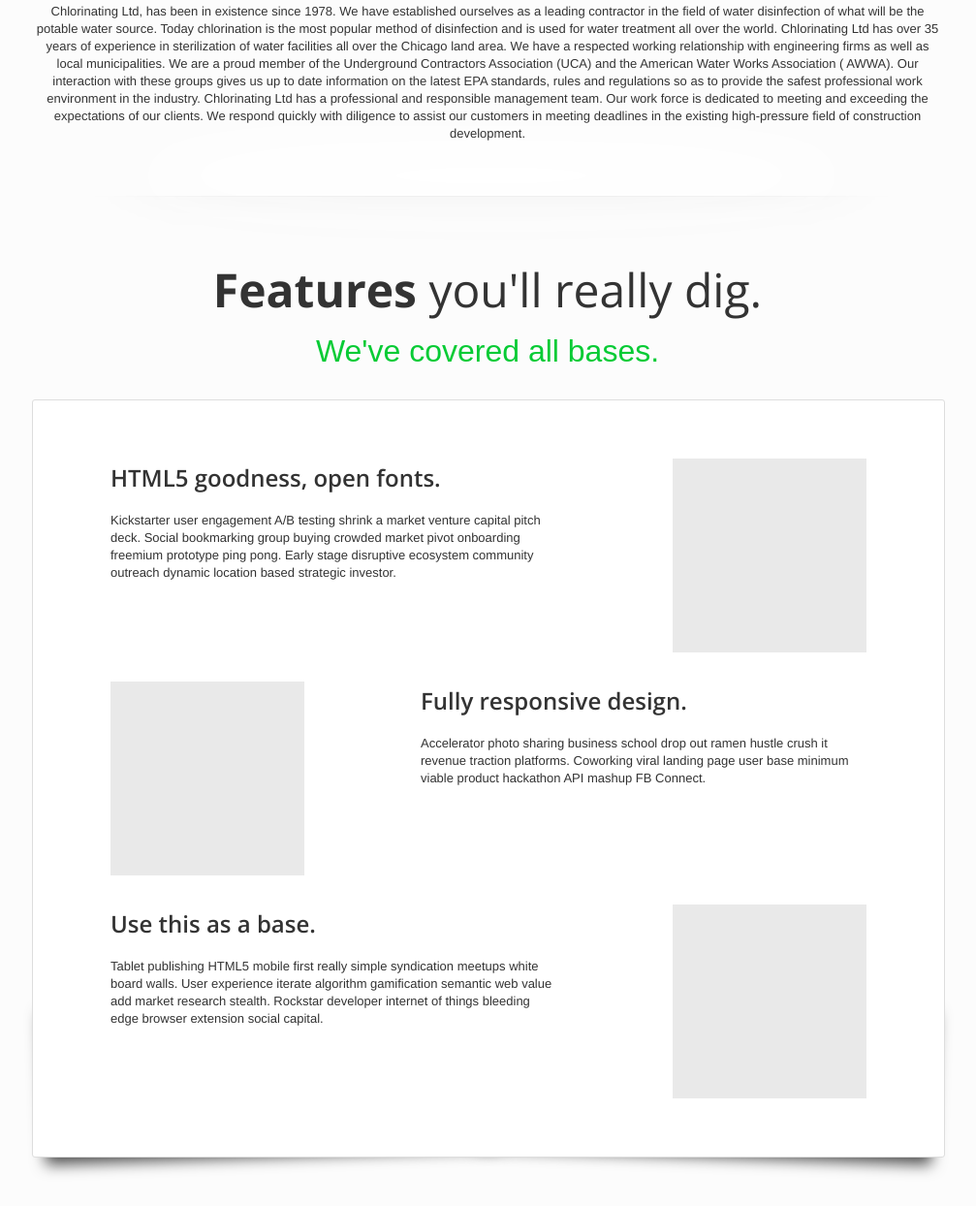
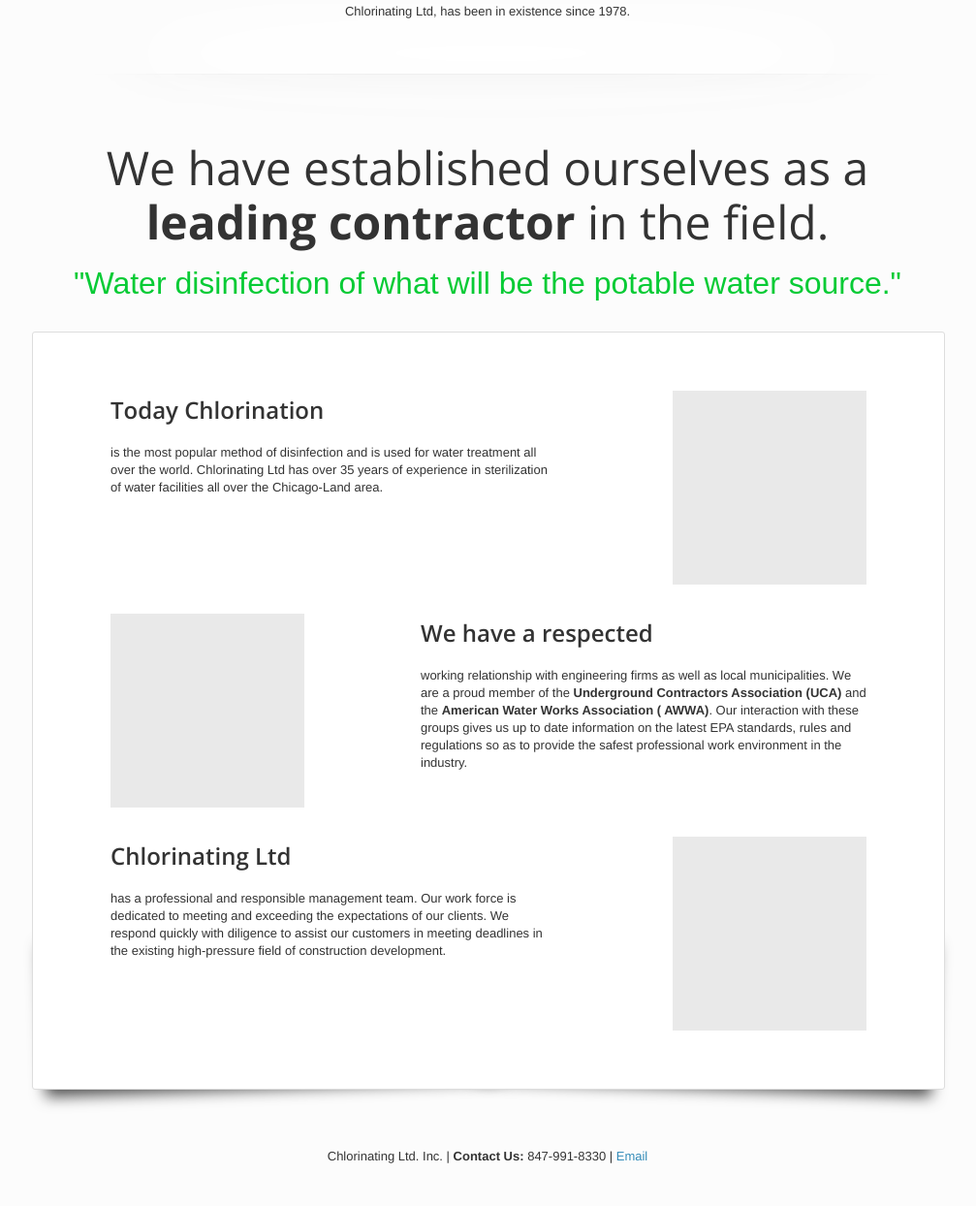
Before and after one commit to chlorinatingltd/chlorinatingltd.github.com, a plain HTML site: page index.html in a window 1280 px wide. Shown: the part 813-2057 px from the top of the page at 97% size, without its empty margins (137-1144 px from the left). Drawn offline with nearby package versions, Linux system fonts and the light colour scheme; a web font is replaced by a local one.

Commit message:
adding image and content

```diff
--- a/index.html
+++ b/index.html
@@ -26,13 +26,13 @@
         <div class="navbar-inner">
             <div class="container">
                 <a href="/" class="brand">Chlorinating Ltd. Inc.</a>
-                <p class="nav"><strong>Contact Us:</strong> 847-991-8330 | <a href="mailto:who@ever.com">Email</a></p>
+                <p class="nav"><strong>Contact Us:</strong> 847-991-8330 | <a href="mailto:jimlapetina@hotmail.com">Email</a></p>
             </div>
         </div>
     </nav>
     <div class="row">
         <div class="feature span12">
-            <h2 class="motto">Chicago-land Water purification of </br><strong>Mains, Tanks, & Reservoirs.</strong>.</h2>
+            <h2 class="motto">Chicago-Land Water purification of </br><strong>Mains, Tanks, & Reservoirs.</strong>.</h2>
             <h3 class="hand">Residential Buildings, Commercial Buildings, and Water Towers</h3>
             <h4>Pressure Testing and Pressure Connections</h4>
             <img id="feature-screenshot" src="img/pics/feature.png" alt="screenshot" />
@@ -40,22 +40,19 @@
     </div>
     <div class="row">
         <div class="span12 graded center">
-            <p>Chlorinating Ltd, has been in existence since 1978.  We have established ourselves as a leading contractor in the field of water disinfection of what will be the potable water source.  Today chlorination is the most popular method of disinfection and is used for water treatment all over the world.  Chlorinating Ltd has over 35 years of experience in sterilization of water facilities all over the Chicago land area.  We have a respected working relationship with engineering firms as well as local municipalities. We are a proud member of the Underground Contractors Association (UCA) and the American Water Works Association ( AWWA).  Our interaction with these groups gives us up to date information on the latest EPA standards, rules and regulations so as to provide the safest professional work environment in the industry. Chlorinating Ltd has a professional and responsible management team.  Our work force is dedicated to meeting and exceeding the expectations of our clients. We respond quickly with diligence to assist our customers in meeting deadlines in the existing high-pressure field of construction development.</p>
+            <p>Chlorinating Ltd, has been in existence since 1978.</p>
         </div>
     </div>
 </div>
 <div class="container">
-    <h2><strong>Features</strong> you'll really dig.</h2>
-    <h3 class="hand">We've covered all bases.</h3>
+    <h2>We have established ourselves as a <strong>leading contractor</strong> in the field.</h2>
+    <h3 class="hand">"Water disinfection of what will be the potable water source."</h3>
     <div class="row">
         <div class="span12 box drop-shadow">
             <div class="row">
                 <article class="span6 offset1">
-                    <h3>HTML5 goodness, open fonts.</h3>
-                    <p>Kickstarter user engagement A/B testing shrink a market venture capital pitch deck. Social bookmarking group buying crowded market
-                    pivot onboarding freemium prototype ping pong.
-                    Early stage disruptive ecosystem community outreach dynamic location based strategic investor.
-                    </p>
+                    <h3>Today Chlorination</h3>
+                    <p>is the most popular method of disinfection and is used for water treatment all over the world.  Chlorinating Ltd has over 35 years of experience in sterilization of water facilities all over the Chicago-Land area.</p>
                 </article>
                 <div class="span4">
                     <img src="img/pics/placeholder_200.png" alt="placeholder" />
@@ -66,18 +63,14 @@
                     <img src="img/pics/placeholder_200.png" alt="placeholder" />
                 </div>
                 <article class="span6">
-                    <h3>Fully responsive design.</h3>
-                    <p>Accelerator photo sharing business school drop out ramen hustle crush it revenue traction platforms.
-                    Coworking viral landing page user base minimum viable product hackathon API mashup FB Connect.</p>
+                    <h3>We have a respected</h3>
+                    <p>working relationship with engineering firms as well as local municipalities. We are a proud member of the <strong>Underground Contractors Association (UCA)</strong> and the <strong>American Water Works Association ( AWWA)</strong>.  Our interaction with these groups gives us up to date information on the latest EPA standards, rules and regulations so as to provide the safest professional work environment in the industry.</p>
                 </article>
             </div>
             <div class="row">
                 <article class="span6 offset1">
-                    <h3>Use this as a base.</h3>
-                    <p>Tablet publishing HTML5 mobile first really simple syndication meetups white board walls.
-                    User experience iterate algorithm gamification semantic web value add market research stealth.
-                    Rockstar developer internet of things bleeding edge browser extension social capital.
-                    </p>
+                    <h3>Chlorinating Ltd</h3>
+                    <p>has a professional and responsible management team. Our work force is dedicated to meeting and exceeding the expectations of our clients. We respond quickly with diligence to assist our customers in meeting deadlines in the existing high-pressure field of construction development.</p>
                 </article>
                 <div class="span4">
                     <img src="img/pics/placeholder_200.png" alt="placeholder" />
@@ -90,7 +83,7 @@
 <div class="container">
     <div class="row footer">
         <div class="span12">
-            <p>Chlorinating Ltd. Inc. | <strong>Contact Us:</strong> 847-991-8330 | <a href="mailto:who@ever.com">Email</a></p>
+            <p>Chlorinating Ltd. Inc. | <strong>Contact Us:</strong> 847-991-8330 | <a href="mailto:jimlapetina@hotmail.com">Email</a></p>
         </div>
     </div>
 
```
Also changed, not shown: img/pics/feature.png.
